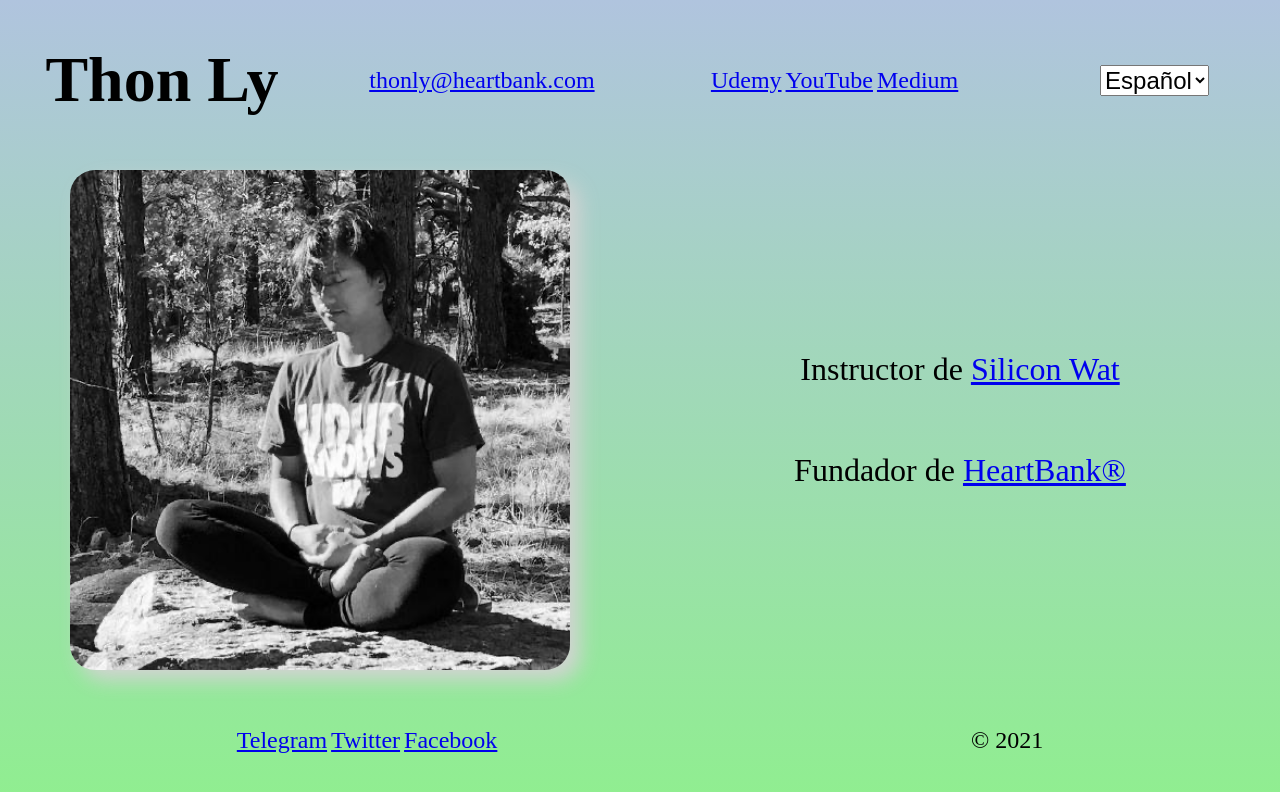
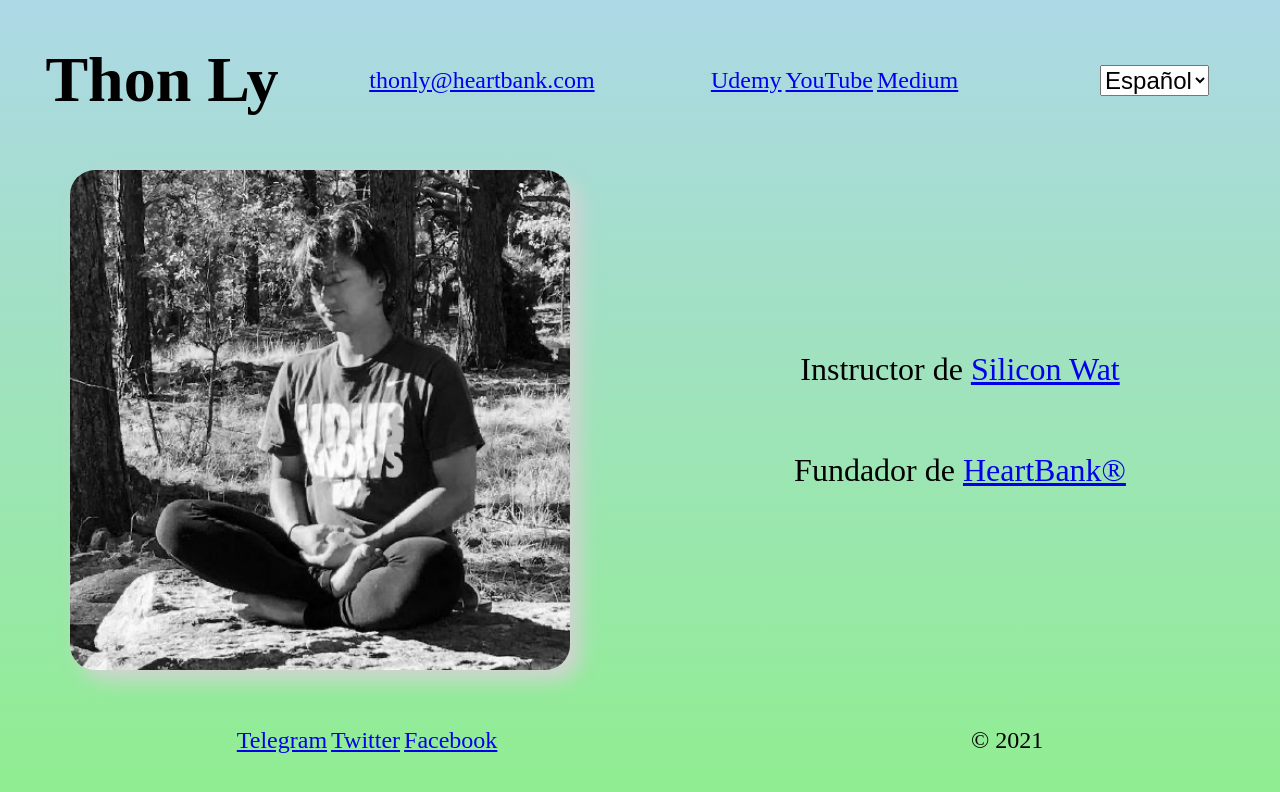
Before and after one commit to THonlyMetaverse/thonly.com, a plain HTML site: page spanish.html in a window 1280 px wide. Drawn offline with Linux system fonts and the light colour scheme.

Commit message:
minor fixes

```diff
--- a/spanish.css
+++ b/spanish.css
@@ -4,7 +4,7 @@ html {
 
 body {
     margin: 0;
-    background: linear-gradient(lightsteelblue, lightgreen);
+    background: linear-gradient(lightblue, lightgreen);
     display: flex;
     flex-direction: column;
     justify-content: space-evenly;
--- a/spanish.m.css
+++ b/spanish.m.css
@@ -4,7 +4,7 @@ html {
 
 body {
     margin: 0;
-    background: linear-gradient(lightcyan, lightgreen);
+    background: linear-gradient(lightblue, lightgreen);
     display: flex;
     flex-direction: column;
     justify-content: space-evenly;
```
